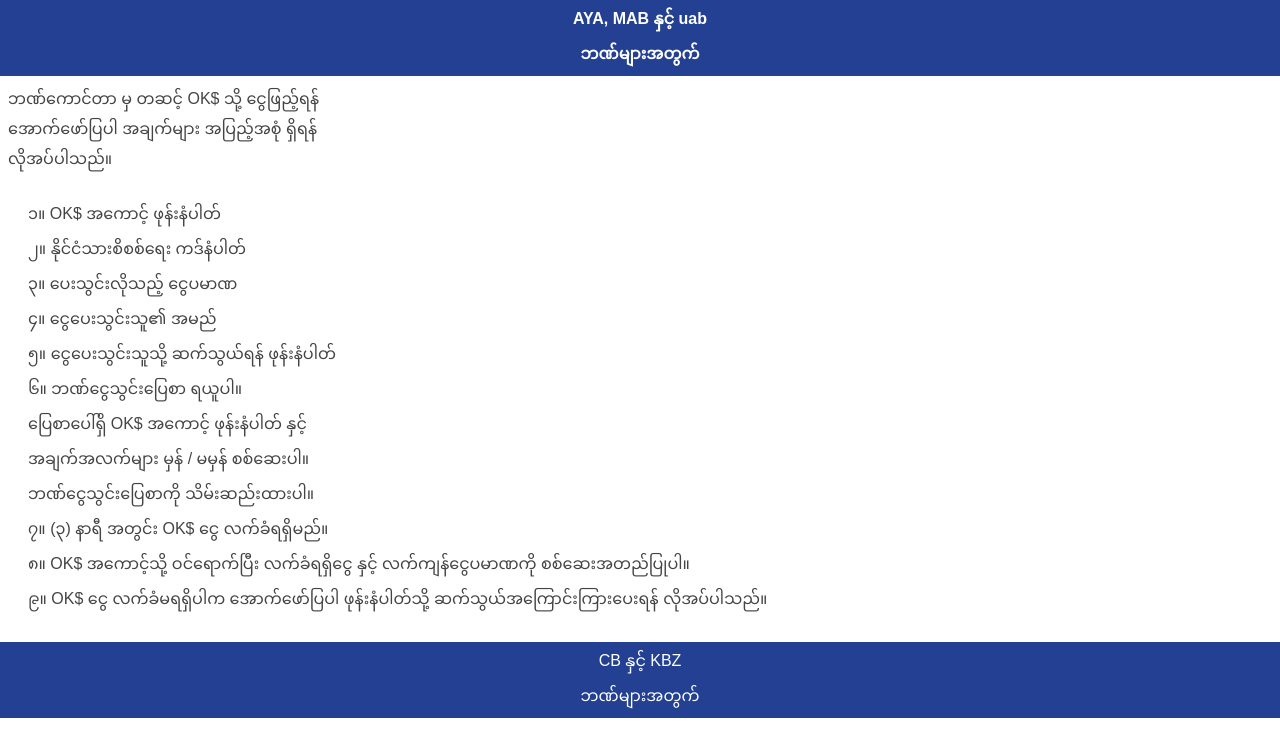
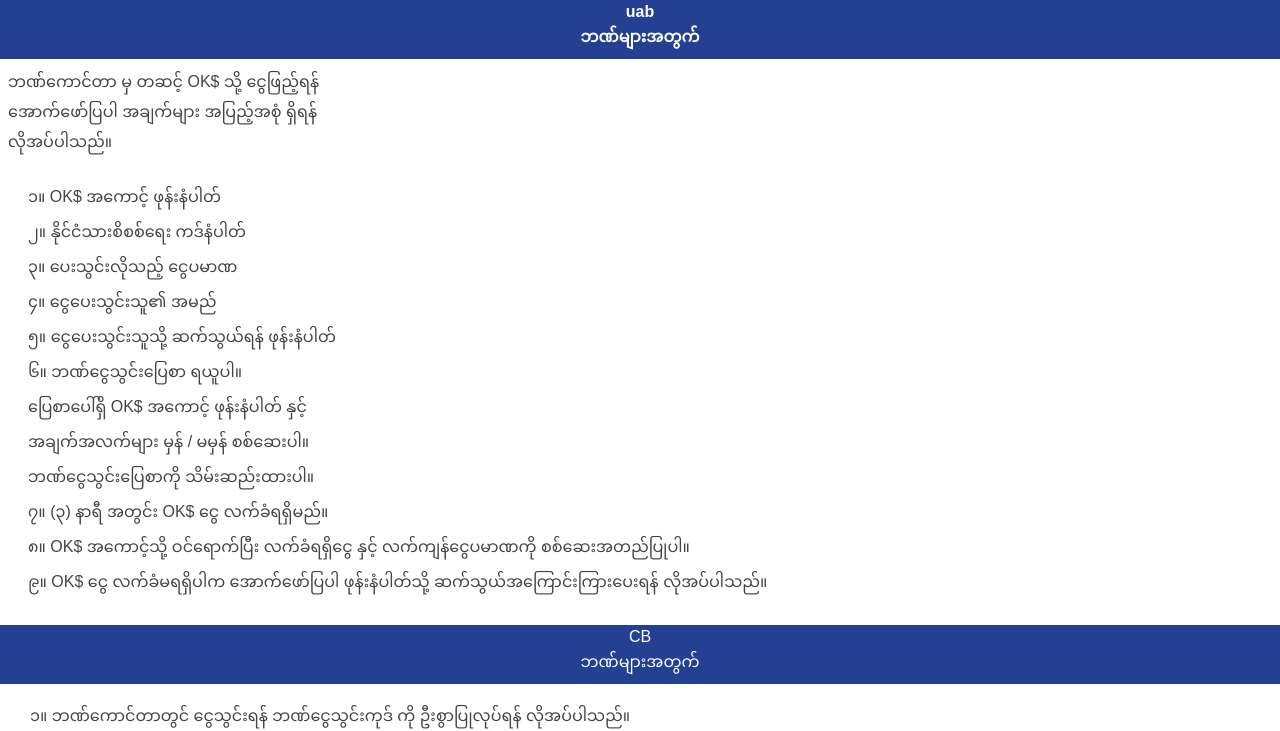
Before and after one commit to okdollarlive/how_to_topup_bank_myanmar, a plain HTML site: page index.html in a window 1280 px wide. Shown: the top 731 px of the page. Drawn offline with Linux system fonts and the light colour scheme; a web font is replaced by a local one.

Commit message:
Update index.html

```diff
--- a/index.html
+++ b/index.html
@@ -11,7 +11,7 @@
 
 <body>
     <div class="bstyle">
-        <h3 style="text-align:center; padding:3px; background:#234092; color:#ffffff;">AYA, MAB  နှင့် uab <br>ဘဏ်များအတွက်</h3>
+        <h3 style="text-align:center; padding:3px; background:#234092; color:#ffffff;">uab <br>ဘဏ်များအတွက်</h3>
         <p style="margin: bottom 15px;px">ဘဏ်ကောင်တာ မှ တဆင့် OK$ သို့ ငွေဖြည့်ရန် <br>အောက်ဖော်ပြပါ အချက်များ အပြည့်အစုံ ရှိရန် <br>လိုအပ်ပါသည်။</p>
 
         <ol style="padding-left:15px;">
@@ -33,7 +33,7 @@
         </ol>
     </div>
     <div class="bstyle1">
-        <h3 style="padding:3px; text-align: center; background:#234092; color:#ffffff; margin-bottom:5px">CB နှင့် KBZ<br>ဘဏ်များအတွက်</h3>
+        <h3 style="padding:3px; text-align: center; background:#234092; color:#ffffff; margin-bottom:5px">CB<br>ဘဏ်များအတွက်</h3>
         <ol style="text-align:left; padding-left:15px;">
             <ul style="list-style:none; padding-left:15px;">
                 <li>၁။ ဘဏ်ကောင်တာတွင် ငွေသွင်းရန် ဘဏ်ငွေသွင်းကုဒ် ကို ဦးစွာပြုလုပ်ရန် လိုအပ်ပါသည်။</li>
```
